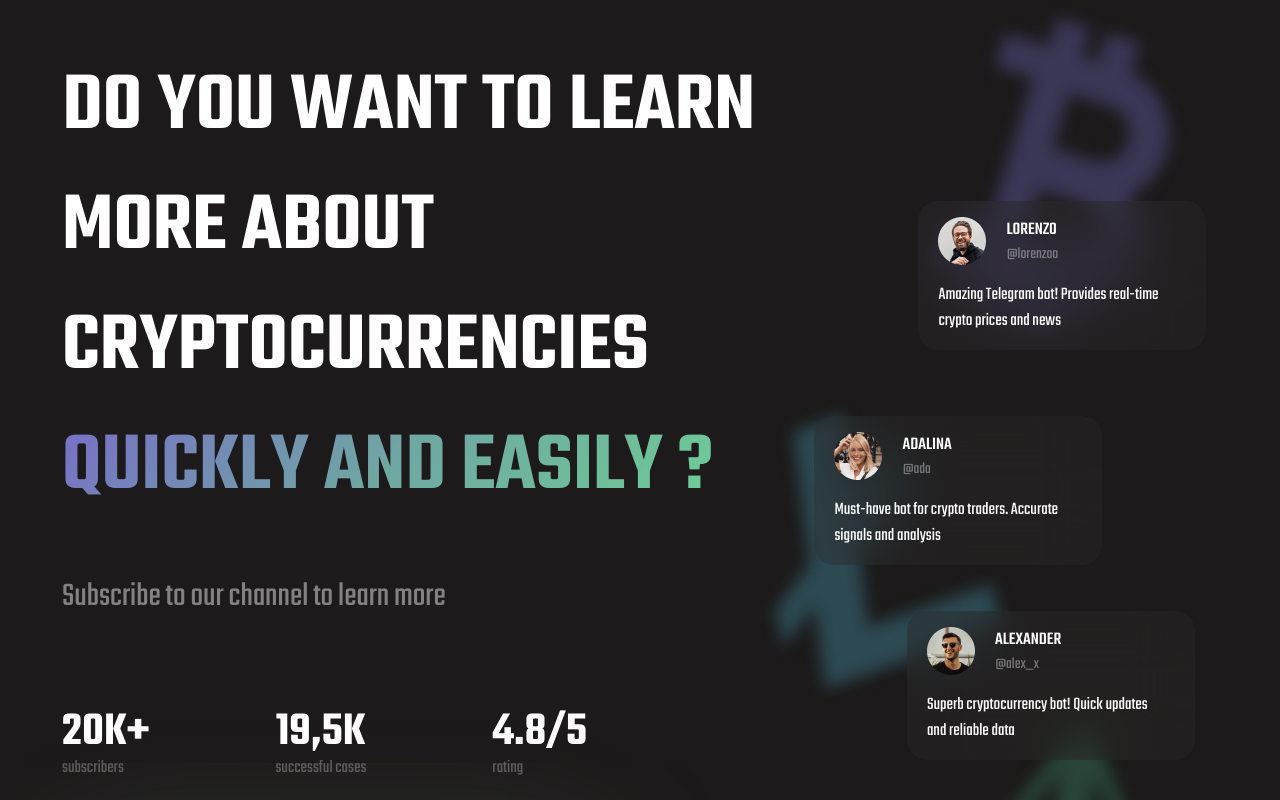
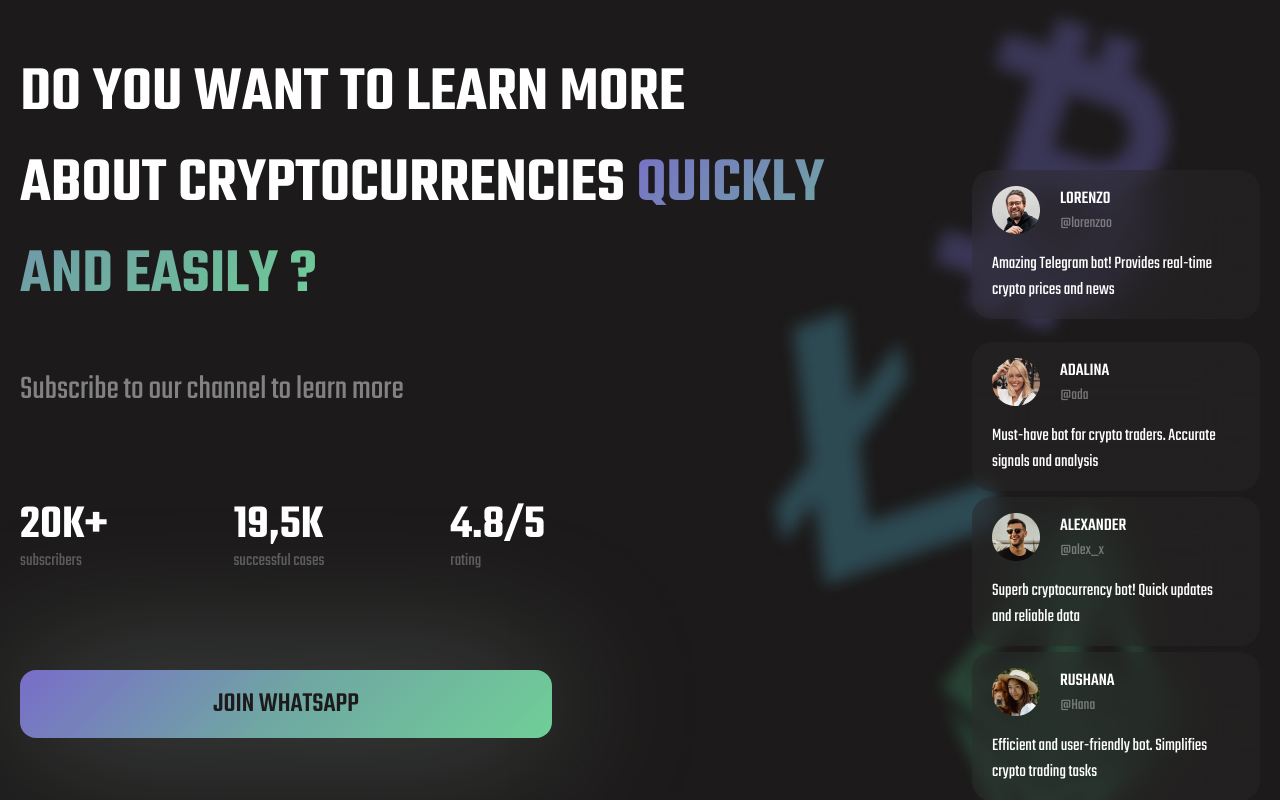
Before and after one commit to 24Skynet24/test-task, a React (Vite) app: page / in a window 1280 px wide. Shown: the top 800 px of the page. Built offline with nearby package versions, Linux system fonts and the light colour scheme.

Commit message:
add adaptive

```diff
--- /dev/null
+++ b/src/assets/styles/_media.scss
@@ -0,0 +1,47 @@
+@mixin _1440 {
+  @media screen and (max-width: 1440px){
+    @content;
+  }
+}
+
+@mixin _1368 {
+  @media screen and (max-width: 1368px){
+    @content;
+  }
+}
+
+@mixin _1280 {
+  @media screen and (max-width: 1280px){
+    @content;
+  }
+}
+
+@mixin _900 {
+  @media screen and (max-width: 900px){
+    @content;
+  }
+}
+
+@mixin _768 {
+  @media screen and (max-width: 768px){
+    @content;
+  }
+}
+
+@mixin _620 {
+  @media screen and (max-width: 620px){
+    @content;
+  }
+}
+
+@mixin _450 {
+  @media screen and (max-width: 450px){
+    @content;
+  }
+}
+
+@mixin _375 {
+  @media screen and (max-width: 375px){
+    @content;
+  }
+}
--- a/src/assets/styles/global.scss
+++ b/src/assets/styles/global.scss
@@ -29,4 +29,12 @@ button, a {
 .container {
   width: calc(100% - (6.2rem * 2));
   margin: 0 auto;
+
+  @include _1280 {
+    width: calc(100% - (2rem * 2));
+  }
+
+  @include _768 {
+    width: calc(100% - (1.6rem * 2));
+  }
 }
--- a/src/components/Button/button.scss
+++ b/src/components/Button/button.scss
@@ -16,5 +16,13 @@ button.button_gr {
     font-size: 2.8rem;
     font-weight: 500;
     text-transform: uppercase;
+
+    @include _375 {
+      font-size: 2rem;
+    }
+  }
+
+  @include _768 {
+    margin: auto;
   }
 }
--- a/src/components/StoreLink/storeLink.scss
+++ b/src/components/StoreLink/storeLink.scss
@@ -5,6 +5,11 @@ a.store_link {
   display: block;
   padding: .8rem 1.9rem .8rem 1.2rem;
   border-radius: 12px;
+
+  @include _375 {
+    width: 10rem;
+    padding: .8rem 1.6rem .7rem .8rem;
+  }
 
   .inner {
     width: 100%;
@@ -16,6 +21,11 @@ a.store_link {
   .img {
     width: 2.4rem;
     height: 2.4rem;
+
+    @include _375 {
+      width: 1.6rem;
+      height: 1.6rem;
+    }
 
     img {
       width: 100%;
@@ -33,12 +43,20 @@ a.store_link {
       color: $_white-40;
       font-size: 1.2rem;
       line-height: 100%;
+
+      @include _375 {
+        font-size: 1rem;
+      }
     }
 
     .title {
       color: $_white-40;
       font-size: 2rem;
       line-height: 100%;
+
+      @include _375 {
+        font-size: 1.4rem;
+      }
     }
   }
 }
--- a/src/modules/MainModule/mainModule.scss
+++ b/src/modules/MainModule/mainModule.scss
@@ -4,6 +4,10 @@ main {
 
   .container {
     position: relative;
+  }
+
+  @include _768 {
+    padding: 2rem 0 1.2rem;
   }
 }
 
@@ -13,6 +17,34 @@ h1 {
   color: $white;
   text-transform: uppercase;
   margin-bottom: 4.4rem;
+
+  @include _1440 {
+    max-width: 70%;
+  }
+  @include _1368 {
+    max-width: 77%;
+  }
+  @include _1280 {
+    max-width: 65%;
+    font-size: 6.4rem;
+  }
+  @include _900 {
+    max-width: 100%;
+  }
+  @include _768 {
+    font-size: 5.2rem;
+    text-align: center;
+  }
+  @include _620 {
+    font-size: 4.8rem;
+  }
+  @include _450 {
+    font-size: 4.2rem;
+  }
+  @include _375 {
+    font-size: 4rem;
+    margin-bottom: 2rem;
+  }
 
   span {
     background: $_gradient;
@@ -26,6 +58,18 @@ span.more_info {
   color: $_grey;
   margin-bottom: 8.8rem;
   display: block;
+
+  @include _768 {
+    font-size: 2.8rem;
+    text-align: center;
+  }
+  @include _450 {
+    font-size: 2.4rem;
+  }
+  @include _375 {
+    font-size: 2rem;
+    margin-bottom: 3.2rem;
+  }
 }
 
 .ratings {
@@ -33,6 +77,16 @@ span.more_info {
   align-items: center;
   gap: 12.6rem;
   margin-bottom: 10rem;
+  max-width: 100%;
+
+  @include _768 {
+    width: 100%;
+    gap: 5rem;
+    justify-content: center;
+  }
+  @include _375 {
+    margin-bottom: 2.8rem;
+  }
 
   article {
     display: flex;
@@ -44,12 +98,28 @@ span.more_info {
       color: $white;
       text-transform: uppercase;
       line-height: 100%;
+
+      @include _450 {
+        font-size: 3.2rem;
+      }
+
+      @include _375 {
+        font-size: 2.8rem;
+      }
     }
 
     span {
       font-size: 1.8rem;
       color: $_white-30;
       line-height: 100%;
+
+      @include _450 {
+        font-size: 1.6rem;
+      }
+
+      @include _375 {
+        font-size: 1.4rem;
+      }
     }
   }
 }
@@ -59,6 +129,15 @@ span.more_info {
   display: flex;
   align-items: center;
   gap: 2rem;
+
+  @include _768 {
+    width: 100%;
+    justify-content: center;
+  }
+
+  @include _375 {
+    margin-top: 1.8rem;
+  }
 }
 
 .absolute_img {
@@ -67,40 +146,73 @@ span.more_info {
   top: 0;
   width: 31.2rem;
   z-index: -1;
+
+  @include _900 {
+    width: 27rem;
+  }
+  @include _768 {
+    display: none;
+  }
+
 }
 img.btc {
   right: 5%;
+  @include _900 {
+    right: 1%;
+  }
 }
 img.lit {
   right: 20%;
   top: 50%;
   transform: translateY(-50%);
+  @include _900 {
+    right: 10%;
+  }
 }
 img.eth {
   right: 5%;
   top: 100%;
   transform: translateY(-100%);
+  @include _900 {
+    right: 1%;
+  }
 }
 
 .absolute_feedback {
   position: absolute;
   right: 0;
   top: 0;
+
+  @include _900 {
+    display: none;
+  }
 }
 .absolute_feedback.feed_0 {
   top: 15%;
   right: 1%;
+  @include _1280 {
+    right: 0;
+  }
 }
 .absolute_feedback.feed_1 {
   top: 36%;
   right: 10%;
+  @include _1280 {
+    right: 0;
+  }
 }
 .absolute_feedback.feed_2 {
   top: 55%;
   right: 2%;
+  @include _1280 {
+    right: 0;
+  }
 }
 .absolute_feedback.feed_3 {
   top: 74%;
   right: 11%;
+  @include _1280 {
+    right: 0;
+  }
 
 }
--- a/vite.config.ts
+++ b/vite.config.ts
@@ -13,7 +13,10 @@ export default defineConfig({
   css: {
     preprocessorOptions: {
       scss: {
-        additionalData: `@import "@/assets/styles/_variables.scss";`
+        additionalData: `
+        @import "@/assets/styles/_variables.scss";
+        @import "@/assets/styles/_media.scss";
+        `
       }
     }
   },
```
